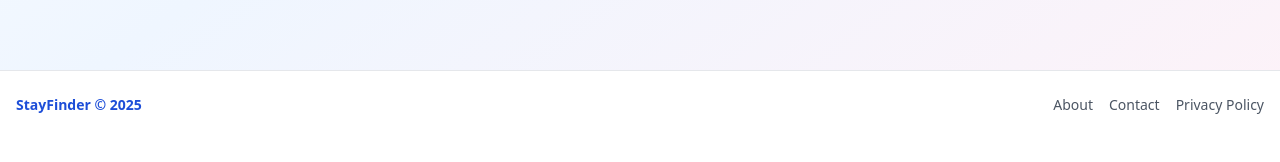
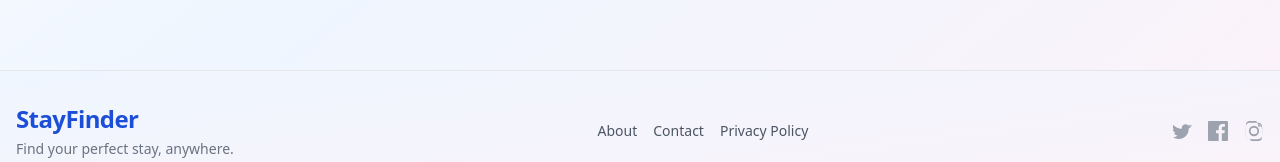
Before and after one commit to hariaravind03/stayfinder-frontend, a Next.js app: page / in a window 1280 px wide. Shown: the part 790-952 px from the top of the page. Before the commit the page ends 929 px from the top, so only its background shows below. Built offline with nearby package versions, Linux system fonts and the light colour scheme; no server answers.

Commit message:
Updated code

```diff
--- a/pages/index.js
+++ b/pages/index.js
@@ -78,16 +78,34 @@ export default function Home() {
         </div>
       </div>
 
-      {/* Footer */}
-      <footer className="w-full bg-white border-t border-gray-200 py-6 mt-8">
-        <div className="max-w-7xl mx-auto px-4 flex flex-col sm:flex-row items-center justify-between gap-2 text-gray-600 text-sm">
-          <div className="font-semibold text-blue-700">StayFinder &copy; {new Date().getFullYear()}</div>
-          <div className="flex gap-4">
+      {/* Enhanced Footer */}
+      <footer className="w-full bg-gradient-to-br from-blue-50 to-pink-50 border-t border-gray-200 mt-8">
+        <div className="max-w-7xl mx-auto px-4 py-8 flex flex-col md:flex-row md:items-center md:justify-between gap-6">
+          {/* Brand & Tagline */}
+          <div className="flex flex-col items-center md:items-start">
+            <span className="text-2xl font-extrabold text-blue-700 tracking-tight">StayFinder</span>
+            <span className="text-sm text-gray-500 mt-1">Find your perfect stay, anywhere.</span>
+          </div>
+          {/* Navigation Links */}
+          <div className="flex flex-col sm:flex-row items-center gap-4 text-gray-600 text-sm font-medium">
             <a href="/about" className="hover:text-blue-600 transition-colors">About</a>
             <a href="/contact" className="hover:text-blue-600 transition-colors">Contact</a>
             <a href="/privacy" className="hover:text-blue-600 transition-colors">Privacy Policy</a>
           </div>
+          {/* Social Media Icons */}
+          <div className="flex items-center justify-center gap-4">
+            <a href="#" aria-label="Twitter" className="text-gray-400 hover:text-blue-500 transition-colors">
+              <svg className="w-5 h-5" fill="currentColor" viewBox="0 0 24 24"><path d="M22.46 6c-.77.35-1.6.59-2.47.7a4.3 4.3 0 0 0 1.88-2.37 8.59 8.59 0 0 1-2.72 1.04A4.28 4.28 0 0 0 16.11 4c-2.37 0-4.29 1.92-4.29 4.29 0 .34.04.67.11.99C7.69 9.13 4.07 7.38 1.64 4.7c-.37.64-.58 1.39-.58 2.19 0 1.51.77 2.84 1.94 3.62-.72-.02-1.4-.22-1.99-.55v.06c0 2.11 1.5 3.87 3.5 4.27-.36.1-.74.16-1.13.16-.28 0-.54-.03-.8-.08.54 1.68 2.12 2.9 3.99 2.93A8.6 8.6 0 0 1 2 19.54c-.29 0-.57-.02-.85-.05A12.13 12.13 0 0 0 8.29 21.5c7.55 0 11.68-6.26 11.68-11.68 0-.18-.01-.36-.02-.54A8.18 8.18 0 0 0 24 4.59a8.36 8.36 0 0 1-2.54.7z"/></svg>
+            </a>
+            <a href="#" aria-label="Facebook" className="text-gray-400 hover:text-blue-700 transition-colors">
+              <svg className="w-5 h-5" fill="currentColor" viewBox="0 0 24 24"><path d="M22.675 0h-21.35C.595 0 0 .592 0 1.326v21.348C0 23.408.595 24 1.325 24h11.495v-9.294H9.692v-3.622h3.128V8.413c0-3.1 1.893-4.788 4.659-4.788 1.325 0 2.463.099 2.797.143v3.24l-1.918.001c-1.504 0-1.797.715-1.797 1.763v2.313h3.587l-.467 3.622h-3.12V24h6.116C23.406 24 24 23.408 24 22.674V1.326C24 .592 23.406 0 22.675 0"/></svg>
+            </a>
+            <a href="#" aria-label="Instagram" className="text-gray-400 hover:text-pink-500 transition-colors">
+              <svg className="w-5 h-5" fill="currentColor" viewBox="0 0 24 24"><path d="M12 2.163c3.204 0 3.584.012 4.85.07 1.366.062 2.633.334 3.608 1.308.974.974 1.246 2.242 1.308 3.608.058 1.266.07 1.646.07 4.85s-.012 3.584-.07 4.85c-.062 1.366-.334 2.633-1.308 3.608-.974.974-2.242 1.246-3.608 1.308-1.266.058-1.646.07-4.85.07s-3.584-.012-4.85-.07c-1.366-.062-2.633-.334-3.608-1.308-.974-.974-1.246-2.242-1.308-3.608C2.175 15.647 2.163 15.267 2.163 12s.012-3.584.07-4.85c.062-1.366.334-2.633 1.308-3.608C4.515 2.497 5.783 2.225 7.149 2.163 8.415 2.105 8.795 2.163 12 2.163zm0-2.163C8.741 0 8.332.013 7.052.072 5.771.131 4.659.363 3.678 1.344c-.98.98-1.213 2.092-1.272 3.373C2.013 8.332 2 8.741 2 12c0 3.259.013 3.668.072 4.948.059 1.281.292 2.393 1.272 3.373.98.98 2.092 1.213 3.373 1.272C8.332 23.987 8.741 24 12 24c3.259 0 3.668-.013 4.948-.072 1.281-.059 2.393-.292 3.373-1.272.98-.98 1.213-2.092 1.272-3.373.059-1.28.072-1.689.072-4.948 0-3.259-.013-3.668-.072-4.948-.059-1.281-.292-2.393-1.272-3.373-.98-.98-2.092-1.213-3.373-1.272C15.668.013 15.259 0 12 0zm0 5.838a6.162 6.162 0 1 0 0 12.324 6.162 6.162 0 0 0 0-12.324zm0 10.162a3.999 3.999 0 1 1 0-7.998 3.999 3.999 0 0 1 0 7.998zm6.406-11.845a1.44 1.44 0 1 0 0 2.881 1.44 1.44 0 0 0 0-2.881z"/></svg>
+            </a>
+          </div>
         </div>
+        <div className="text-center text-xs text-gray-400 py-2 border-t border-gray-100 mt-4">&copy; {new Date().getFullYear()} StayFinder. All rights reserved.</div>
       </footer>
     </div>
   );
```
